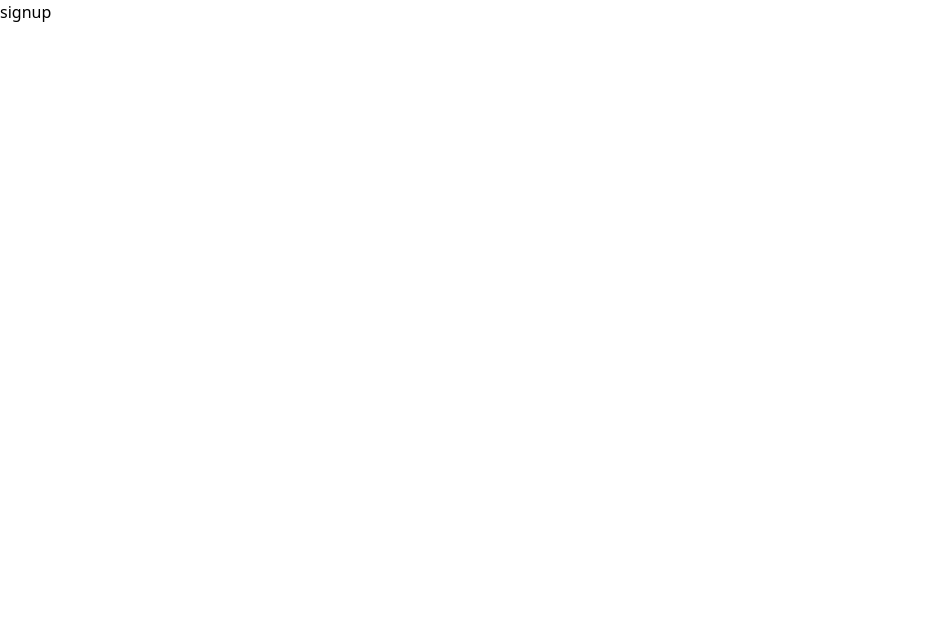
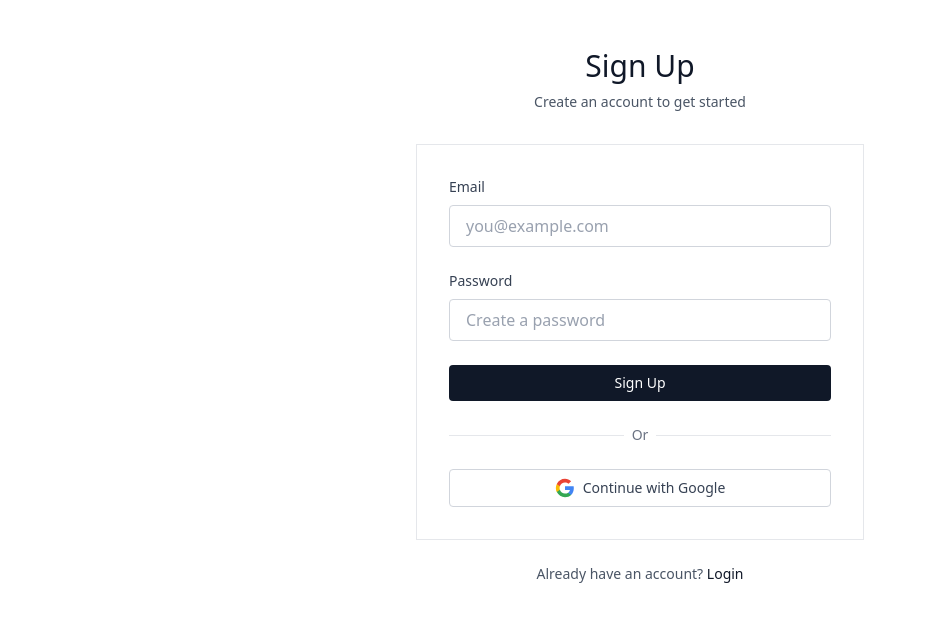
Before and after one commit to gkmit-dikshant/colearn-frontend, a React (Vite) app: page /signup in a window 1280 px wide. Shown: the top 622 px of the page, without its empty margins (0-926 px from the left). Built offline with nearby package versions, Linux system fonts and the light colour scheme.

Commit message:
feat: add login and signup page

```diff
--- a/src/pages/Login.jsx
+++ b/src/pages/Login.jsx
@@ -1,5 +1,111 @@
+import { Link } from "react-router";
+
 function Login() {
-  return <div>login</div>;
+  return (
+    <div className="min-h-[calc(100vh-200px)] flex items-center justify-center px-4 sm:px-6 lg:px-8 py-12">
+      <div className="w-full max-w-md">
+        <div className="text-center mb-8">
+          <h1 className="text-3xl font-medium text-gray-900 mb-2">Login</h1>
+          <p className="text-sm text-gray-600">
+            Sign in to your account to continue
+          </p>
+        </div>
+
+        <div className="bg-white border border-gray-200 p-8">
+          <form className="space-y-6">
+            <div>
+              <label
+                htmlFor="email"
+                className="block text-sm font-medium text-gray-700 mb-2"
+              >
+                Email
+              </label>
+              <input
+                id="email"
+                name="email"
+                type="email"
+                required
+                className="w-full px-4 py-2 border border-gray-300 rounded focus:outline-none focus:border-gray-900 text-gray-900 placeholder-gray-400"
+                placeholder="you@example.com"
+              />
+            </div>
+
+            <div>
+              <label
+                htmlFor="password"
+                className="block text-sm font-medium text-gray-700 mb-2"
+              >
+                Password
+              </label>
+              <input
+                id="password"
+                name="password"
+                type="password"
+                required
+                className="w-full px-4 py-2 border border-gray-300 rounded focus:outline-none focus:border-gray-900 text-gray-900 placeholder-gray-400"
+                placeholder="Enter your password"
+              />
+            </div>
+
+            <button
+              type="submit"
+              className="w-full bg-gray-900 text-white py-2 px-4 rounded hover:bg-gray-800 text-sm font-medium"
+            >
+              Login
+            </button>
+          </form>
+
+          <div className="mt-6">
+            <div className="relative">
+              <div className="absolute inset-0 flex items-center">
+                <div className="w-full border-t border-gray-200"></div>
+              </div>
+              <div className="relative flex justify-center text-sm">
+                <span className="px-2 bg-white text-gray-500">Or</span>
+              </div>
+            </div>
+
+            <button
+              type="button"
+              className="mt-6 w-full border border-gray-300 text-gray-700 py-2 px-4 rounded hover:bg-gray-50 text-sm font-medium flex items-center justify-center gap-2"
+            >
+              <svg
+                className="w-5 h-5"
+                viewBox="0 0 24 24"
+                fill="none"
+                xmlns="http://www.w3.org/2000/svg"
+              >
+                <path
+                  d="M22.56 12.25c0-.78-.07-1.53-.2-2.25H12v4.26h5.92c-.26 1.37-1.04 2.53-2.21 3.31v2.77h3.57c2.08-1.92 3.28-4.74 3.28-8.09z"
+                  fill="#4285F4"
+                />
+                <path
+                  d="M12 23c2.97 0 5.46-.98 7.28-2.66l-3.57-2.77c-.98.66-2.23 1.06-3.71 1.06-2.86 0-5.29-1.93-6.16-4.53H2.18v2.84C3.99 20.53 7.7 23 12 23z"
+                  fill="#34A853"
+                />
+                <path
+                  d="M5.84 14.09c-.22-.66-.35-1.36-.35-2.09s.13-1.43.35-2.09V7.07H2.18C1.43 8.55 1 10.22 1 12s.43 3.45 1.18 4.93l2.85-2.22.81-.62z"
+                  fill="#FBBC05"
+                />
+                <path
+                  d="M12 5.38c1.62 0 3.06.56 4.21 1.64l3.15-3.15C17.45 2.09 14.97 1 12 1 7.7 1 3.99 3.47 2.18 7.07l3.66 2.84c.87-2.6 3.3-4.53 6.16-4.53z"
+                  fill="#EA4335"
+                />
+              </svg>
+              Continue with Google
+            </button>
+          </div>
+        </div>
+
+        <p className="mt-6 text-center text-sm text-gray-600">
+          Don't have an account?{" "}
+          <Link to="/signup" className="text-gray-900 font-medium">
+            Sign up
+          </Link>
+        </p>
+      </div>
+    </div>
+  );
 }
 
 export default Login;
--- a/src/pages/Signup.jsx
+++ b/src/pages/Signup.jsx
@@ -1,5 +1,111 @@
+import { Link } from "react-router";
+
 function Signup() {
-  return <div>signup</div>;
+  return (
+    <div className="min-h-[calc(100vh-200px)] flex items-center justify-center px-4 sm:px-6 lg:px-8 py-12">
+      <div className="w-full max-w-md">
+        <div className="text-center mb-8">
+          <h1 className="text-3xl font-medium text-gray-900 mb-2">Sign Up</h1>
+          <p className="text-sm text-gray-600">
+            Create an account to get started
+          </p>
+        </div>
+
+        <div className="bg-white border border-gray-200 p-8">
+          <form className="space-y-6">
+            <div>
+              <label
+                htmlFor="email"
+                className="block text-sm font-medium text-gray-700 mb-2"
+              >
+                Email
+              </label>
+              <input
+                id="email"
+                name="email"
+                type="email"
+                required
+                className="w-full px-4 py-2 border border-gray-300 rounded focus:outline-none focus:border-gray-900 text-gray-900 placeholder-gray-400"
+                placeholder="you@example.com"
+              />
+            </div>
+
+            <div>
+              <label
+                htmlFor="password"
+                className="block text-sm font-medium text-gray-700 mb-2"
+              >
+                Password
+              </label>
+              <input
+                id="password"
+                name="password"
+                type="password"
+                required
+                className="w-full px-4 py-2 border border-gray-300 rounded focus:outline-none focus:border-gray-900 text-gray-900 placeholder-gray-400"
+                placeholder="Create a password"
+              />
+            </div>
+
+            <button
+              type="submit"
+              className="w-full bg-gray-900 text-white py-2 px-4 rounded hover:bg-gray-800 text-sm font-medium"
+            >
+              Sign Up
+            </button>
+          </form>
+
+          <div className="mt-6">
+            <div className="relative">
+              <div className="absolute inset-0 flex items-center">
+                <div className="w-full border-t border-gray-200"></div>
+              </div>
+              <div className="relative flex justify-center text-sm">
+                <span className="px-2 bg-white text-gray-500">Or</span>
+              </div>
+            </div>
+
+            <button
+              type="button"
+              className="mt-6 w-full border border-gray-300 text-gray-700 py-2 px-4 rounded hover:bg-gray-50 text-sm font-medium flex items-center justify-center gap-2"
+            >
+              <svg
+                className="w-5 h-5"
+                viewBox="0 0 24 24"
+                fill="none"
+                xmlns="http://www.w3.org/2000/svg"
+              >
+                <path
+                  d="M22.56 12.25c0-.78-.07-1.53-.2-2.25H12v4.26h5.92c-.26 1.37-1.04 2.53-2.21 3.31v2.77h3.57c2.08-1.92 3.28-4.74 3.28-8.09z"
+                  fill="#4285F4"
+                />
+                <path
+                  d="M12 23c2.97 0 5.46-.98 7.28-2.66l-3.57-2.77c-.98.66-2.23 1.06-3.71 1.06-2.86 0-5.29-1.93-6.16-4.53H2.18v2.84C3.99 20.53 7.7 23 12 23z"
+                  fill="#34A853"
+                />
+                <path
+                  d="M5.84 14.09c-.22-.66-.35-1.36-.35-2.09s.13-1.43.35-2.09V7.07H2.18C1.43 8.55 1 10.22 1 12s.43 3.45 1.18 4.93l2.85-2.22.81-.62z"
+                  fill="#FBBC05"
+                />
+                <path
+                  d="M12 5.38c1.62 0 3.06.56 4.21 1.64l3.15-3.15C17.45 2.09 14.97 1 12 1 7.7 1 3.99 3.47 2.18 7.07l3.66 2.84c.87-2.6 3.3-4.53 6.16-4.53z"
+                  fill="#EA4335"
+                />
+              </svg>
+              Continue with Google
+            </button>
+          </div>
+        </div>
+
+        <p className="mt-6 text-center text-sm text-gray-600">
+          Already have an account?{" "}
+          <Link to="/login" className="text-gray-900 font-medium">
+            Login
+          </Link>
+        </p>
+      </div>
+    </div>
+  );
 }
 
 export default Signup;
```
